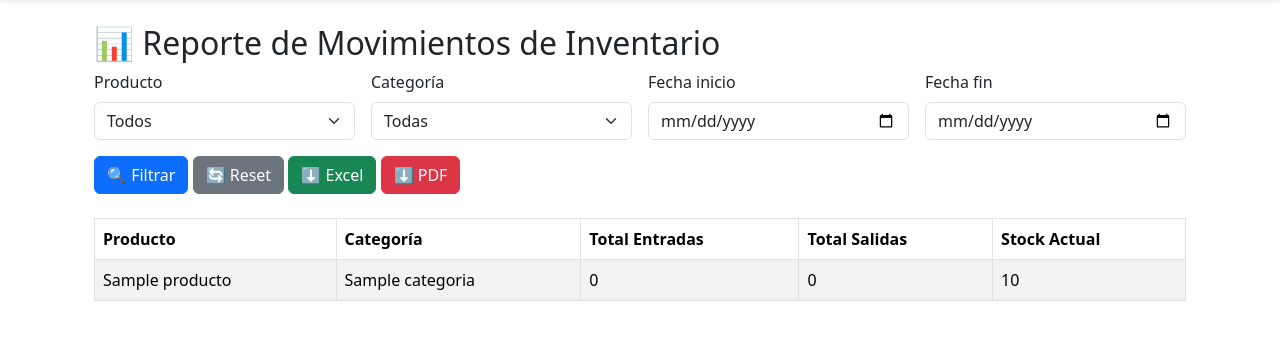
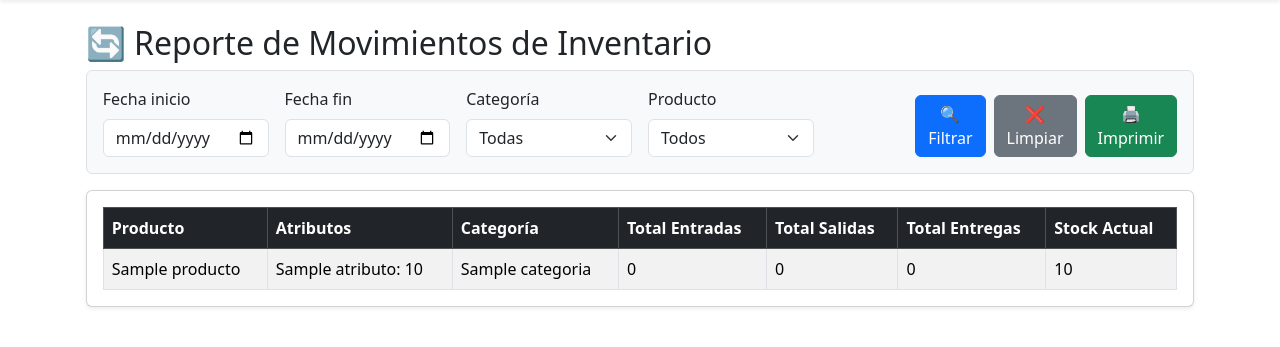
Before and after one commit to jcsempertegui/sistema-de-almacen, a PHP site: page /almacen2/views/reportes/movimientos.php in a window 1280 px wide. Shown: the part 56-403 px from the top of the page. Run offline with PHP 8.4, Linux system fonts and the light colour scheme; the visitor is signed in with stand-in values (Sample User, id 1); tables that the repository leaves empty or names only in its code hold one stand-in row (values such as "Sample post"); some libraries are stand-ins or nearby versions.

Commit message:
actualizacion

```diff
--- a/controllers/ReporteController.php
+++ b/controllers/ReporteController.php
@@ -32,5 +32,17 @@ class ReporteController {
     return $this->model->entregas($fechaInicio, $fechaFin, $trabajadorId, $usuarioId, $productoId);
     }
 
+    public function stock($categoriaId = '', $productoId = '', $usuarioId = '') {
+    return $this->model->stock($categoriaId, $productoId, $usuarioId);
+    }
+
+    public function listarCategorias() {
+    return $this->model->listarCategorias();
+    }
+
+    public function movimientos($fechaInicio = '', $fechaFin = '', $categoriaId = '', $productoId = '') {
+    return $this->model->movimientos($fechaInicio, $fechaFin, $categoriaId, $productoId);
+    }
+
 }
 ?>
--- a/includes/header.php
+++ b/includes/header.php
@@ -67,7 +67,6 @@ require_once __DIR__ . '/../config/config.php';
                 <li><a class="dropdown-item" href="<?= BASE_URL ?>/views/reportes/entradas.php">📥 Entradas</a></li>
                 <li><a class="dropdown-item" href="<?= BASE_URL ?>/views/reportes/salidas.php">📤 Salidas</a></li>
                 <li><a class="dropdown-item" href="<?= BASE_URL ?>/views/reportes/entregas.php">📦 Entregas</a></li>
-                <li><a class="dropdown-item" href="<?= BASE_URL ?>/views/reportes/stock.php">📊 Stock</a></li>
                 <li><a class="dropdown-item" href="<?= BASE_URL ?>/views/reportes/movimientos.php">🔄 Movimientos</a></li>
               </ul>
             </li>
--- a/models/Reporte.php
+++ b/models/Reporte.php
@@ -79,6 +79,12 @@ class Reporte {
         return $res ? $res->fetch_all(MYSQLI_ASSOC) : [];
     }
 
+    // 📌 Listar todas las categorías de productos
+    public function listarCategorias() {
+        $sql = "SELECT id, nombre FROM categoria ORDER BY nombre ASC";
+        $res = $this->conn->query($sql);
+        return $res ? $res->fetch_all(MYSQLI_ASSOC) : [];
+    }
 
     // 📋 Listar productos con sus atributos
     public function listarProductos() {
@@ -207,6 +213,71 @@ class Reporte {
         return $stmt->get_result()->fetch_all(MYSQLI_ASSOC);
     }
 
+    public function movimientos($fechaInicio = '', $fechaFin = '', $categoriaId = '', $productoId = '') {
+        $sql = "
+        SELECT
+            p.id AS producto_id,
+            p.nombre AS producto,
+            c.nombre AS categoria,
+            COALESCE(attr.atributos, '') AS atributos,
+            COALESCE(SUM(CASE WHEN r.tipo_remito_id = 1 THEN dr.cantidad END), 0) AS total_entradas,
+            COALESCE(SUM(CASE WHEN r.tipo_remito_id = 2 THEN dr.cantidad END), 0) AS total_salidas,
+            COALESCE(SUM(de.cantidad), 0) AS total_entregas,
+            p.stock AS stock_actual
+        FROM producto p
+        LEFT JOIN categoria c ON p.categoria_id = c.id
+        LEFT JOIN detalle_remito dr ON dr.producto_id = p.id
+        LEFT JOIN remito r ON r.id = dr.remito_id
+        LEFT JOIN detalle_entrega de ON de.producto_id = p.id
+        LEFT JOIN entrega e ON e.id = de.entrega_id
+        LEFT JOIN (
+            SELECT ap.producto_id,
+                   GROUP_CONCAT(CONCAT(a.nombre, ': ', ap.valor) SEPARATOR ', ') AS atributos
+            FROM atributo_producto ap
+            LEFT JOIN atributo a ON a.id = ap.atributo_id
+            GROUP BY ap.producto_id
+        ) attr ON attr.producto_id = p.id
+        WHERE 1=1
+        ";
+
+        $types = '';
+        $params = [];
+
+        if (!empty($fechaInicio) && !empty($fechaFin)) {
+            $sql .= " AND ((r.fecha BETWEEN ? AND ?) OR (e.fecha BETWEEN ? AND ?))";
+            $types .= 'ssss';
+            $params = array_merge($params, [$fechaInicio, $fechaFin, $fechaInicio, $fechaFin]);
+        }
+
+        if (!empty($categoriaId)) {
+            $sql .= " AND p.categoria_id = ?";
+            $types .= 'i';
+            $params[] = $categoriaId;
+        }
+
+        if (!empty($productoId)) {
+            $sql .= " AND p.id = ?";
+            $types .= 'i';
+            $params[] = $productoId;
+        }
+
+        $sql .= " GROUP BY p.id, p.nombre, c.nombre, attr.atributos, p.stock ORDER BY p.nombre ASC";
+
+        $stmt = $this->conn->prepare($sql);
+        if (!empty($params)) {
+            $bind_names[] = $types;
+            for ($i = 0; $i < count($params); $i++) {
+                $bind_name = 'bind' . $i;
+                $$bind_name = $params[$i];
+                $bind_names[] = &$$bind_name;
+            }
+            call_user_func_array([$stmt, 'bind_param'], $bind_names);
+        }
+
+        $stmt->execute();
+        $res = $stmt->get_result();
+        return $res->fetch_all(MYSQLI_ASSOC);
+    }
 
 }
 ?>
--- a/views/reportes/entradas.php
+++ b/views/reportes/entradas.php
@@ -54,7 +54,7 @@ $productos = $controller->listarProductos();
 
   <!-- 🔍 FILTROS -->
   <form method="GET" class="card card-body mb-3">
-    <div class="row g-3 align-items-end">
+    <div class="row g-2 align-items-end">
       <div class="col-md-2">
         <label class="form-label">Fecha inicio</label>
         <input type="date" name="fecha_inicio" class="form-control" value="<?= htmlspecialchars($fechaInicio) ?>">
@@ -89,7 +89,7 @@ $productos = $controller->listarProductos();
         <label class="form-label">N° Remito</label>
         <input type="text" name="numero" class="form-control" value="<?= htmlspecialchars($numero) ?>">
       </div>
-      <div class="col-md-1 d-flex align-items-end">
+      <div class="col-md-1 d-flex align-items-end gap-1">
       <button type="submit" class="btn btn-primary">🔍 Filtrar</button>
       <a href="entradas.php" class="btn btn-secondary">❌ Limpiar</a>
       <button type="button" onclick="imprimirReporte()" class="btn btn-success">🖨 Imprimir</button>
--- a/views/reportes/movimientos.php
+++ b/views/reportes/movimientos.php
@@ -1,186 +1,164 @@
 <?php
 if (session_status() === PHP_SESSION_NONE) session_start();
 require_once __DIR__ . '/../../config/db.php';
+require_once __DIR__ . '/../../controllers/ReporteController.php';
 include_once __DIR__ . '/../../includes/header.php';
 
-// Filtros
-$filtroProducto = $_GET['producto_id'] ?? '';
-$filtroCategoria = $_GET['categoria_id'] ?? '';
-$filtroFechaIni = $_GET['fecha_ini'] ?? '';
-$filtroFechaFin = $_GET['fecha_fin'] ?? '';
-$export = $_GET['export'] ?? ''; // excel | pdf
+$controller = new ReporteController($conn);
 
-// Query base
-$sql = "
-SELECT
-    p.id,
-    p.nombre,
-    c.nombre AS categoria,
-    COALESCE(SUM(dr.cantidad), 0) AS total_entradas,
-    COALESCE(SUM(de.cantidad), 0) AS total_salidas,
-    p.stock AS stock_actual
-FROM producto p
-LEFT JOIN categoria c ON p.categoria_id = c.id
-LEFT JOIN detalle_remito dr ON p.id = dr.producto_id
-LEFT JOIN remito r ON dr.remito_id = r.id
-LEFT JOIN detalle_entrega de ON p.id = de.producto_id
-LEFT JOIN entrega e ON de.entrega_id = e.id
-WHERE 1=1
-";
+// 📅 Filtros
+$fechaInicio  = $_GET['fecha_inicio'] ?? '';
+$fechaFin     = $_GET['fecha_fin'] ?? '';
+$categoriaId  = $_GET['categoria_id'] ?? '';
+$productoId   = $_GET['producto_id'] ?? '';
 
-$params = [];
-$types  = "";
-
-if ($filtroProducto !== "") {
-    $sql .= " AND p.id = ? ";
-    $params[] = $filtroProducto;
-    $types   .= "i";
+try {
+    $movimientos = $controller->movimientos($fechaInicio, $fechaFin, $categoriaId, $productoId);
+} catch (Exception $ex) {
+    $movimientos = [];
+    $error = $ex->getMessage();
 }
 
-if ($filtroCategoria !== "") {
-    $sql .= " AND c.id = ? ";
-    $params[] = $filtroCategoria;
-    $types   .= "i";
-}
-
-if ($filtroFechaIni !== "" && $filtroFechaFin !== "") {
-    $sql .= " AND (
-                 (r.fecha BETWEEN ? AND ?)
-              OR (e.fecha BETWEEN ? AND ?)
-             ) ";
-    $params[] = $filtroFechaIni;
-    $params[] = $filtroFechaFin;
-    $params[] = $filtroFechaIni;
-    $params[] = $filtroFechaFin;
-    $types   .= "ssss";
-}
-
-$sql .= " GROUP BY p.id, p.nombre, c.nombre, p.stock
-          ORDER BY p.nombre ASC";
-
-$stmt = $conn->prepare($sql);
-if (!empty($params)) {
-    $stmt->bind_param($types, ...$params);
-}
-$stmt->execute();
-$result = $stmt->get_result();
-$rows = $result->fetch_all(MYSQLI_ASSOC);
-
-// Exportar Excel
-if ($export === 'excel') {
-    header("Content-Type: application/vnd.ms-excel");
-    header("Content-Disposition: attachment; filename=reporte_movimientos.xls");
-    echo "Producto\tCategoría\tEntradas\tSalidas\tStock Actual\n";
-    foreach ($rows as $r) {
-        echo "{$r['nombre']}\t{$r['categoria']}\t{$r['total_entradas']}\t{$r['total_salidas']}\t{$r['stock_actual']}\n";
-    }
-    exit;
-}
-
-// Exportar PDF (usando FPDF)
-if ($export === 'pdf') {
-    require_once __DIR__ . '/../../vendor/autoload.php'; // asegúrate de tener FPDF o Dompdf instalado
-    $pdf = new FPDF();
-    $pdf->AddPage();
-    $pdf->SetFont('Arial','B',12);
-    $pdf->Cell(0,10,'Reporte de Movimientos de Inventario',0,1,'C');
-    $pdf->Ln(5);
-    $pdf->SetFont('Arial','B',10);
-    $pdf->Cell(50,8,'Producto',1);
-    $pdf->Cell(40,8,'Categoria',1);
-    $pdf->Cell(30,8,'Entradas',1);
-    $pdf->Cell(30,8,'Salidas',1);
-    $pdf->Cell(30,8,'Stock',1);
-    $pdf->Ln();
-    $pdf->SetFont('Arial','',10);
-    foreach ($rows as $r) {
-        $pdf->Cell(50,8,$r['nombre'],1);
-        $pdf->Cell(40,8,$r['categoria'],1);
-        $pdf->Cell(30,8,$r['total_entradas'],1);
-        $pdf->Cell(30,8,$r['total_salidas'],1);
-        $pdf->Cell(30,8,$r['stock_actual'],1);
-        $pdf->Ln();
-    }
-    $pdf->Output();
-    exit;
-}
-
-// Combos para filtros
-$productos = $conn->query("SELECT id, nombre FROM producto ORDER BY nombre")->fetch_all(MYSQLI_ASSOC);
-$categorias = $conn->query("SELECT id, nombre FROM categoria ORDER BY nombre")->fetch_all(MYSQLI_ASSOC);
+$categorias = $controller->listarCategorias();
+$productos  = $controller->listarProductos();
 ?>
 
+<style>
+  .container {
+    max-width: 95%;
+    margin: auto;
+  }
+  .filtros-card {
+    background-color: #f8f9fa;
+    border: 1px solid #dee2e6;
+  }
+  .filtros-card .form-label {
+    font-weight: 500;
+  }
+  .table th {
+    white-space: nowrap;
+  }
+  .btn {
+    font-weight: 500;
+  }
+</style>
+
 <div class="container mt-4">
-  <h2>📊 Reporte de Movimientos de Inventario</h2>
+  <h2>🔄 Reporte de Movimientos de Inventario</h2>
 
-  <form method="GET" class="row g-3 mb-4">
-    <div class="col-md-3">
-      <label class="form-label">Producto</label>
-      <select name="producto_id" class="form-select">
-        <option value="">Todos</option>
-        <?php foreach ($productos as $p): ?>
-          <option value="<?= $p['id'] ?>" <?= ($filtroProducto == $p['id']) ? 'selected' : '' ?>>
-            <?= htmlspecialchars($p['nombre']) ?>
-          </option>
-        <?php endforeach; ?>
-      </select>
+  <?php if (!empty($error)): ?>
+    <div class="alert alert-danger"><?= htmlspecialchars($error) ?></div>
+  <?php endif; ?>
+
+  <!-- 🔍 FILTROS -->
+  <form method="GET" class="card card-body mb-3 filtros-card">
+    <div class="row g-3 align-items-end">
+      <div class="col-md-2">
+        <label class="form-label">Fecha inicio</label>
+        <input type="date" name="fecha_inicio" class="form-control" value="<?= htmlspecialchars($fechaInicio) ?>">
       </div>
-
-    <div class="col-md-3">
+      <div class="col-md-2">
+        <label class="form-label">Fecha fin</label>
+        <input type="date" name="fecha_fin" class="form-control" value="<?= htmlspecialchars($fechaFin) ?>">
+      </div>
+      <div class="col-md-2">
         <label class="form-label">Categoría</label>
         <select name="categoria_id" class="form-select">
           <option value="">Todas</option>
           <?php foreach ($categorias as $c): ?>
-          <option value="<?= $c['id'] ?>" <?= ($filtroCategoria == $c['id']) ? 'selected' : '' ?>>
+            <option value="<?= $c['id'] ?>" <?= ($categoriaId == $c['id']) ? 'selected' : '' ?>>
               <?= htmlspecialchars($c['nombre']) ?>
             </option>
           <?php endforeach; ?>
         </select>
       </div>
-
-    <div class="col-md-3">
-      <label class="form-label">Fecha inicio</label>
-      <input type="date" name="fecha_ini" class="form-control" value="<?= htmlspecialchars($filtroFechaIni) ?>">
+      <div class="col-md-2 align-auto">
+        <label class="form-label">Producto</label>
+        <select name="producto_id" class="form-select">
+          <option value="">Todos</option>
+          <?php foreach ($productos as $p): ?>
+            <option value="<?= $p['id'] ?>" <?= ($productoId == $p['id']) ? 'selected' : '' ?>>
+              <?= htmlspecialchars($p['nombre']) ?><?= !empty($p['atributos']) ? ' — ' . htmlspecialchars($p['atributos']) : '' ?>
+            </option>
+          <?php endforeach; ?>
+        </select>
       </div>
-    <div class="col-md-3">
-      <label class="form-label">Fecha fin</label>
-      <input type="date" name="fecha_fin" class="form-control" value="<?= htmlspecialchars($filtroFechaFin) ?>">
+      <div class="col-12 col-md-3 d-flex justify-content-end align-items-end gap-2 ms-auto">
+        <button type="submit" class="btn btn-primary">🔍 Filtrar</button>
+        <a href="movimientos.php" class="btn btn-secondary">❌ Limpiar</a>
+        <button type="button" onclick="imprimirReporte()" class="btn btn-success">🖨 Imprimir</button>
       </div>
-
-    <div class="col-12">
-      <button type="submit" class="btn btn-primary">🔍 Filtrar</button>
-      <a href="movimientos.php" class="btn btn-secondary">🔄 Reset</a>
-      <a href="movimientos.php?<?= http_build_query(array_merge($_GET, ['export'=>'excel'])) ?>" class="btn btn-success">⬇ Excel</a>
-      <a href="movimientos.php?<?= http_build_query(array_merge($_GET, ['export'=>'pdf'])) ?>" class="btn btn-danger">⬇ PDF</a>
     </div>
   </form>
 
-  <table class="table table-striped table-bordered">
-    <thead>
+  <!-- 📊 TABLA -->
+  <div class="card shadow-sm" id="reporteArea">
+    <div class="card-body">
+      <div class="table-responsive">
+        <table class="table table-striped table-bordered mb-0">
+          <thead class="table-dark">
             <tr>
               <th>Producto</th>
+              <th>Atributos</th>
               <th>Categoría</th>
               <th>Total Entradas</th>
               <th>Total Salidas</th>
+              <th>Total Entregas</th>
               <th>Stock Actual</th>
             </tr>
           </thead>
           <tbody>
-      <?php if (empty($rows)): ?>
-        <tr><td colspan="5" class="text-center">No hay datos con los filtros aplicados</td></tr>
+          <?php if (empty($movimientos)): ?>
+            <tr><td colspan="7" class="text-center">No se encontraron resultados</td></tr>
           <?php else: ?>
-        <?php foreach ($rows as $r): ?>
+            <?php foreach ($movimientos as $row): ?>
               <tr>
-            <td><?= htmlspecialchars($r['nombre']) ?></td>
-            <td><?= htmlspecialchars($r['categoria']) ?></td>
-            <td><?= (int)$r['total_entradas'] ?></td>
-            <td><?= (int)$r['total_salidas'] ?></td>
-            <td><?= (int)$r['stock_actual'] ?></td>
+                <td><?= htmlspecialchars($row['producto']) ?></td>
+                <td><?= htmlspecialchars($row['atributos'] ?? '') ?></td>
+                <td><?= htmlspecialchars($row['categoria']) ?></td>
+                <td><?= htmlspecialchars($row['total_entradas']) ?></td>
+                <td><?= htmlspecialchars($row['total_salidas']) ?></td>
+                <td><?= htmlspecialchars($row['total_entregas']) ?></td>
+                <td><?= htmlspecialchars($row['stock_actual']) ?></td>
               </tr>
             <?php endforeach; ?>
           <?php endif; ?>
           </tbody>
         </table>
       </div>
+    </div>
+  </div>
+</div>
+
+<!-- 🖨 IMPRESIÓN -->
+<script>
+function imprimirReporte() {
+  const area = document.getElementById("reporteArea").innerHTML;
+  const ventana = window.open("", "PRINT", "width=1000,height=800");
+  ventana.document.write(`
+    <html>
+      <head>
+        <title>Reporte de Movimientos</title>
+        <link rel="stylesheet" href="https://cdn.jsdelivr.net/npm/bootstrap@5.3.0/dist/css/bootstrap.min.css">
+        <style>
+          body { font-family: Arial, sans-serif; margin: 20px; }
+          h3 { text-align: center; margin-bottom: 20px; }
+          table { width: 100%; border-collapse: collapse; }
+          th, td { border: 1px solid #333; padding: 6px; font-size: 13px; text-align: left; }
+          th { background: #f8f8f8; }
+        </style>
+      </head>
+      <body>
+        <h3>🔄 Reporte de Movimientos — ${new Date().toLocaleDateString()}</h3>
+        ${area}
+      </body>
+    </html>
+  `);
+  ventana.document.close();
+  ventana.focus();
+  ventana.print();
+  ventana.close();
+}
+</script>
 
 <?php include_once __DIR__ . '/../../includes/footer.php'; ?>
```
Also changed, not shown: views/reportes/entregas.php (+20 -20 lines), views/reportes/stock.php (deleted, +0 -48 lines). Lines whose indentation alone changed are shown as unchanged.
